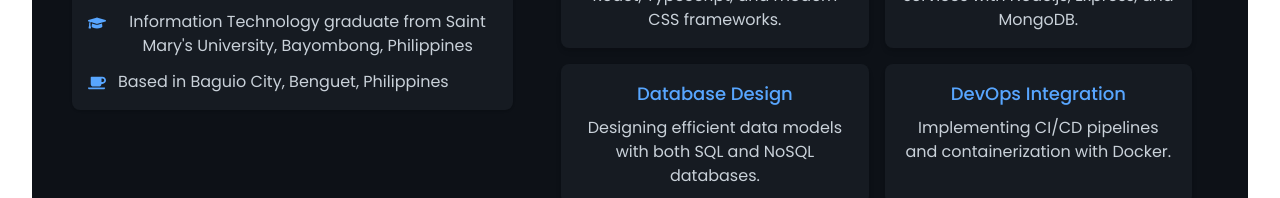
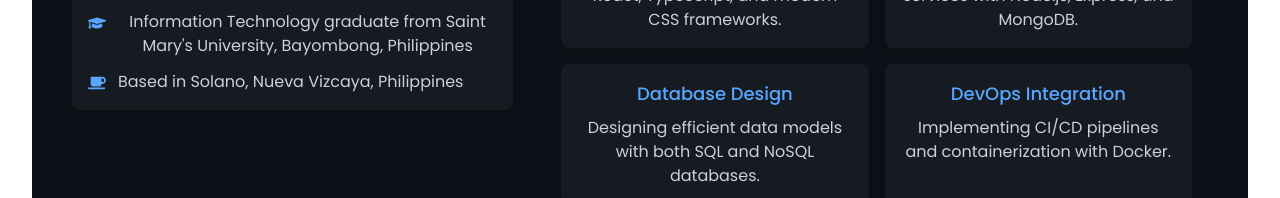
Before and after one commit to TonYacapin/abks_portfolio, a React (Vite) app: page / in a window 1280 px wide. Shown: the part 728-926 px from the top of the page. Built offline with nearby package versions, Linux system fonts and the light colour scheme.

Commit message:
Location Update

```diff
--- a/src/components/sections/AboutSection.jsx
+++ b/src/components/sections/AboutSection.jsx
@@ -40,7 +40,7 @@ export default function AboutSection() {
               </li>
               <li className="flex items-start">
                 <FaCoffee className="mr-3 text-[#58A6FF] text-lg mt-1 flex-shrink-0" />
-                <span>Based in Baguio City, Benguet, Philippines</span>
+                <span>Based in Solano, Nueva Vizcaya, Philippines</span>
               </li>
             </ul>
           </div>
--- a/src/components/sections/ContactSection.jsx
+++ b/src/components/sections/ContactSection.jsx
@@ -52,7 +52,7 @@ export default function ContactSection() {
           <div className="flex flex-col md:flex-row justify-center gap-6">
             <div className="mb-4 md:mb-0">
               <h4 className="font-medium text-[#C9D1D9] mb-1">Location</h4>
-              <p className="text-[#8B949E]">Baguio City, Benguet, Philippines</p>
+              <p className="text-[#8B949E]">Solano, Nueva Vizcaya, Philippines</p>
             </div>
 
             <div>
```
